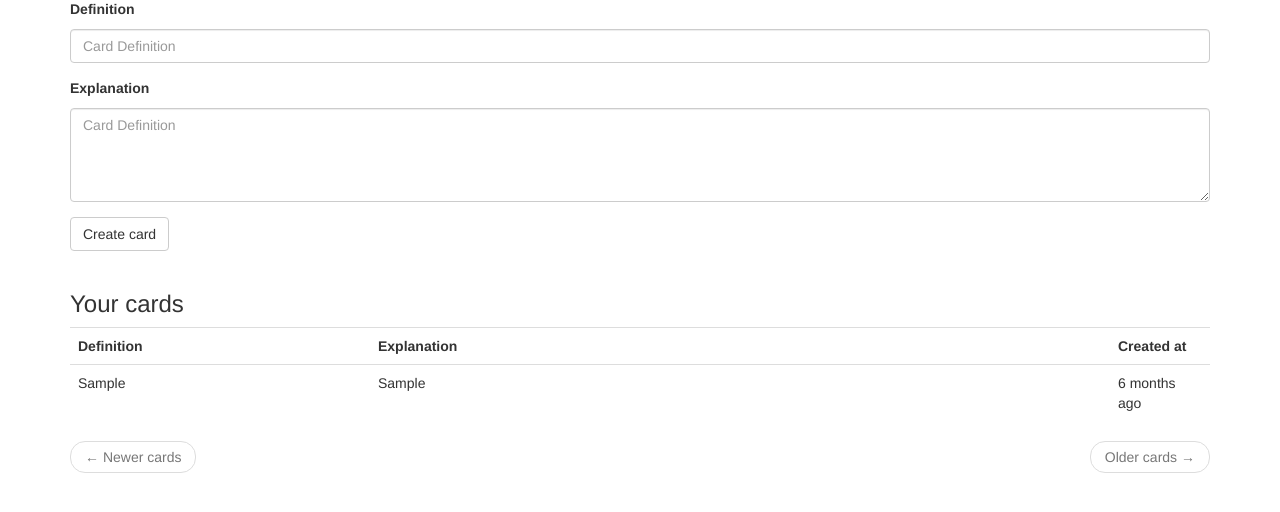
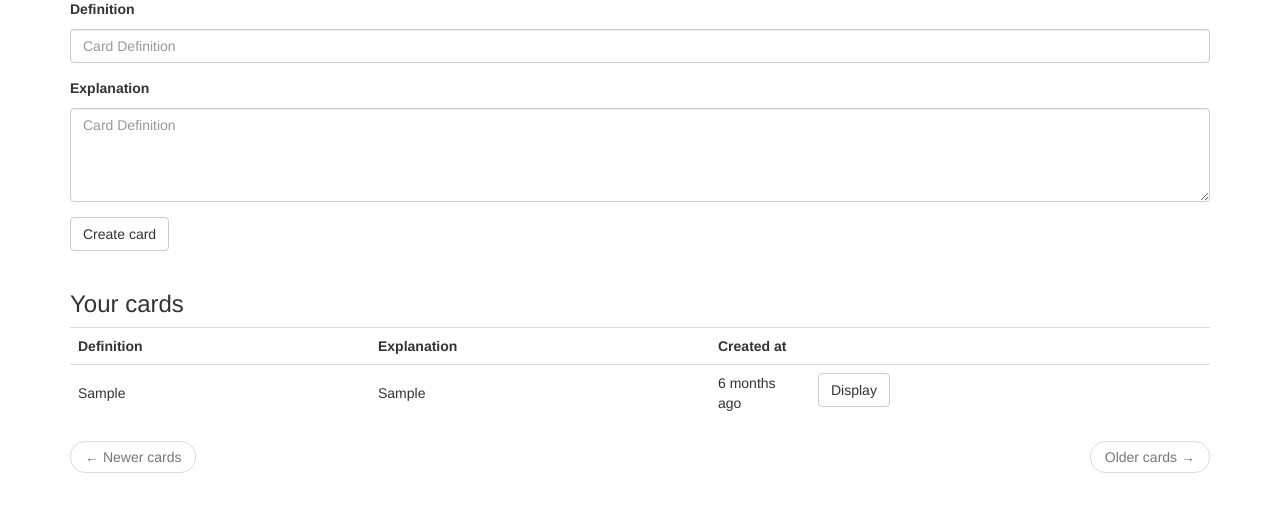
Before and after one commit to alpineapp/alpine, a Flask app: page / in a window 1280 px wide. Shown: the part 219-731 px from the top of the page. Run offline with Flask 2, Linux system fonts and the light colour scheme; a user stored in the database is signed in; tables that the repository leaves empty hold one stand-in row (values such as "Sample post"); some libraries are stand-ins or nearby versions.

Commit message:
Add displayBack async button to card table

```diff
--- a/app/routes.py
+++ b/app/routes.py
@@ -1,6 +1,6 @@
 from datetime import datetime
 from flask import render_template, flash, redirect, url_for, \
-                  request
+                  request, jsonify
 from werkzeug.urls import url_parse
 from app import app, db
 from app.forms import LoginForm, RegistrationForm, CardForm, ResetPasswordRequestForm, \
@@ -115,3 +115,10 @@ def reset_password(token):
         flash('Your password has been reset.')
         return redirect(url_for('login'))
     return render_template('reset_password.html', form=form)
+
+@app.route('/displayBack', methods=['POST'])
+@login_required
+def displayBack():
+    card_id = request.form['card_id']
+    card = Card.query.get(int(card_id))
+    return jsonify({'text': card.back})
--- a/app/templates/_card.html
+++ b/app/templates/_card.html
@@ -1,11 +1,18 @@
-<tr>
-    <td width='300px'>
+<tr id="card-{{ card.id }}" card-id='{{ card.id }}'>
+    <td width='300px' style='vertical-align: middle;'>
         {{ card.front }}
     </td>
-    <td>
+    <td style='vertical-align: middle;'>
         {{ card.back }}
     </td>
-    <td width='100px'>
+    <td width='100px' style='vertical-align: middle;'>
         {{ moment(card.timestamp).fromNow() }}
     </td>
+    <td width='400px'>
+        <a class="btn btn-default displayBtn"
+           role="button"
+           style='vertical-align: middle;'
+           href="javascript:displayBack(
+                    '#card-{{ card.id }}');">Display</a>
+    </td>
 </tr>
--- a/app/templates/base.html
+++ b/app/templates/base.html
@@ -1,5 +1,11 @@
 
 {% extends 'bootstrap/base.html' %}
+
+{% block styles %}
+{{super()}}
+<link rel="stylesheet"
+      href="{{url_for('.static', filename='general.css')}}">
+{% endblock %}
 
 {% block title %}
     {% if title %}{{ title }} - Alpine{% else %}Welcome to Alpine{% endif %}
@@ -51,4 +57,18 @@
 {% block scripts %}
     {{ super() }}
     {{ moment.include_moment() }}
+
+    <script>
+        function displayBack(sourceElem) {
+            var displayElem = $(sourceElem).find(".displayBtn");
+            displayElem.html('<img src="{{ url_for('static', filename='loading.gif') }}">');
+            $.post('/displayBack', {
+                card_id: $(sourceElem).attr('card-id')
+            }).done(function(response) {
+                displayElem.replaceWith(response['text']);
+            }).fail(function() {
+                displayElem.text("{{ 'Error: Could not contact server.' }}");
+            });
+        }
+    </script>
 {% endblock %}
--- a/app/templates/index.html
+++ b/app/templates/index.html
@@ -28,6 +28,7 @@
             <th>Definition</th>
             <th>Explanation</th>
             <th>Created at</th>
+            <th></th>
         </tr>
         {% for card in cards %}
             {% include '_card.html' %}
```
Also changed, not shown: app/static/general.css (added), app/static/loading.gif (added).
